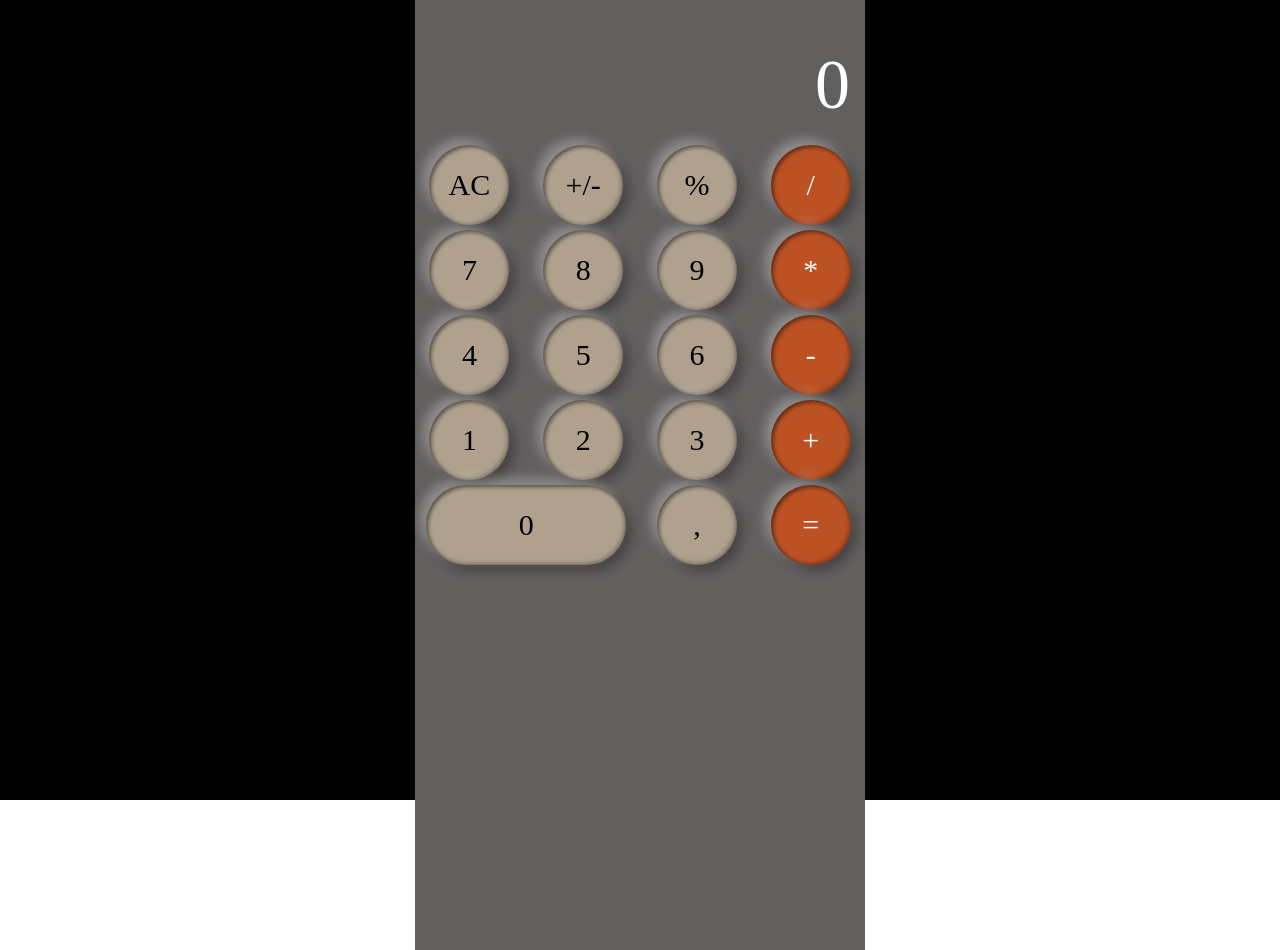
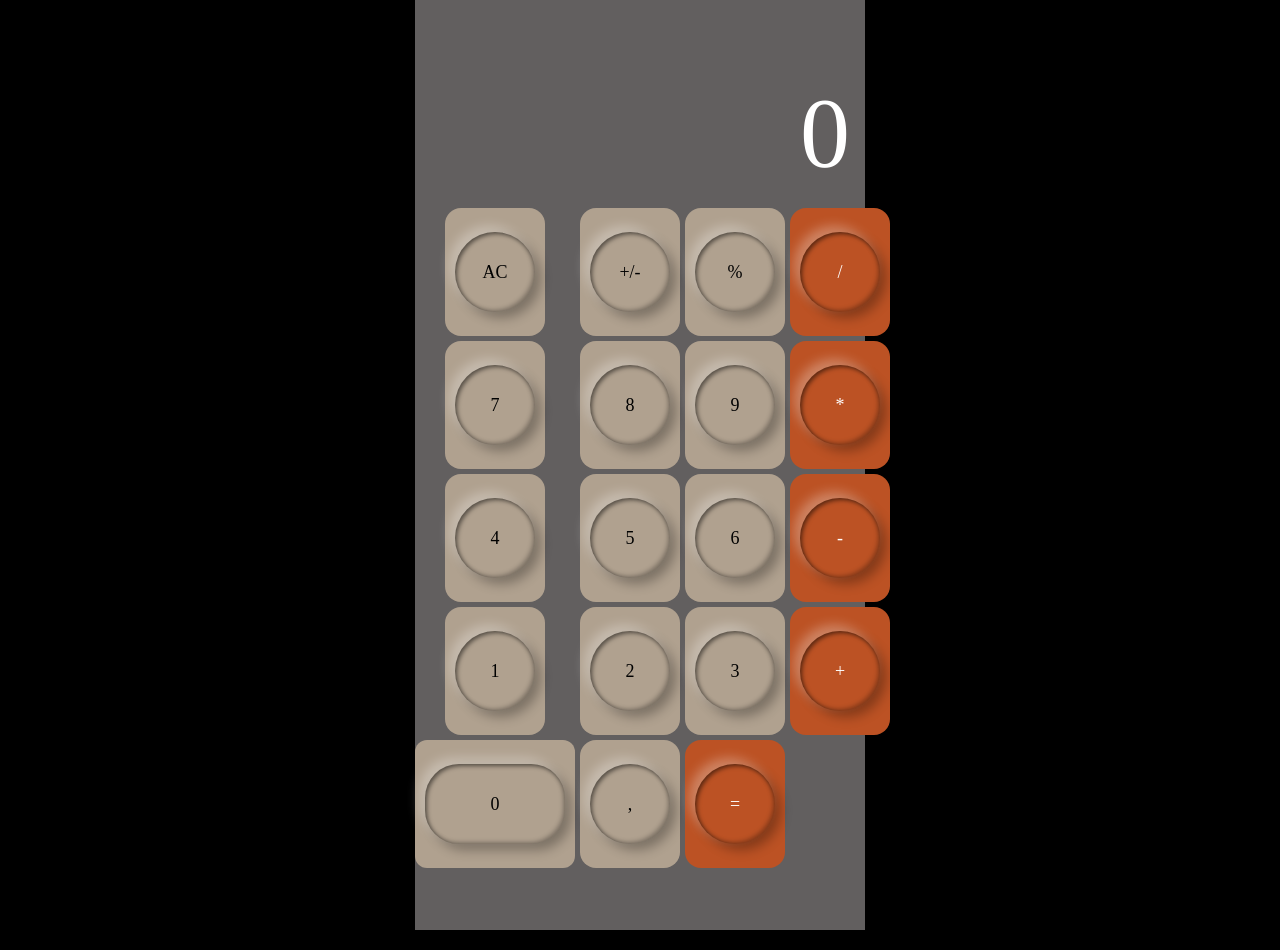
Before and after one commit to vlaskiri/Calculate, a plain HTML site: page index.html in a window 1280 px wide. Drawn offline with Linux system fonts and the light colour scheme.

Commit message:
Project 1.2

```diff
--- a/index.html
+++ b/index.html
@@ -2,7 +2,8 @@
 <html lang="en">
 <head>
     <meta charset="UTF-8">
-    <meta name="viewport" content="width=device-width, user-scalable=no, initial-scale=1.0, maximum-scale=1.0, minimum-scale=1.0">
+    <meta name="viewport"
+          content="width=device-width, user-scalable=no, initial-scale=1.0, maximum-scale=1.0, minimum-scale=1.0">
     <link rel="stylesheet" href="styles/reset.css">
     <link rel="stylesheet" href="styles/index.css">
     <title>Calculate</title>
@@ -11,47 +12,94 @@
 
 <main>
     <div class="calculate-front">
-        <div class="result">0</div>
-            <div class="parent">
-                <div class="operation div1">AC</div>
-                <div class="operation div2">+/-</div>
-                <div class="operation div3">%</div>
-                <div class="operation div4">/</div>
-                <div class="operation div5">7</div>
-                <div class="operation div6">8</div>
-                <div class="operation div7">9</div>
-                <div class="operation div8">*</div>
-                <div class="operation div9">4</div>
-                <div class="operation div10">5</div>
-                <div class="operation div11">6</div>
-                <div class="operation div12">-</div>
-                <div class="operation div13">1</div>
-                <div class="operation div14">2</div>
-                <div class="operation div15">3</div>
-                <div class="operation div16">+</div>
-                <div class="operation div17">0</div>
-                <div class="operation div18">,</div>
-                <div class="operation div19">=</div>
+        <div class="result">
+            <p>0</p>
+        </div>
+
+        <div class="parent-buttons">
+
+            <div class="background-btn">
+                <div class="btn ac">AC</div>
             </div>
+
+            <div class="background-btn">
+                <div class="btn plus-minus">+/-</div>
+            </div>
+
+            <div class="background-btn">
+                <div class="btn percent">%</div>
+            </div>
+
+            <div class="background-btn red">
+                <div class="btn division bg-red">/</div>
+            </div>
+
+            <div class="background-btn">
+                <div class="btn seven">7</div>
+            </div>
+
+            <div class="background-btn">
+                <div class="btn eight">8</div>
+            </div>
+
+            <div class="background-btn">
+                <div class="btn nine">9</div>
+            </div>
+
+            <div class="background-btn red">
+                <div class="btn multiply bg-red">*</div>
+            </div>
+
+            <div class="background-btn">
+                <div class="btn four">4</div>
+            </div>
+
+            <div class="background-btn">
+                <div class="btn five">5</div>
+            </div>
+
+            <div class="background-btn">
+                <div class="btn six">6</div>
+            </div>
+
+            <div class="background-btn red">
+                <div class="btn minus bg-red">-</div>
+            </div>
+
+            <div class="background-btn">
+                <div class="btn one">1</div>
+            </div>
+
+            <div class="background-btn">
+                <div class="btn two">2</div>
+            </div>
+
+            <div class="background-btn">
+                <div class="btn three">3</div>
+            </div>
+
+            <div class="background-btn red">
+                <div class="btn plus bg-red">+</div>
+            </div>
+
+            <div class="background-btn-zero">
+                <div class="btn zero">0</div>
+            </div>
+
+            <div class="background-btn">
+                <div class="btn dot">,</div>
+            </div>
+
+            <div class="background-btn red">
+                <div class="btn equal bg-red">=</div>
+            </div>
+
+        </div>
+
     </div>
-
-
-
-<!--    <input class="js-input-a" type="number">-->
-<!--    <input class="js-input-b" type="number">-->
-<!--    <select class="js-operation">-->
-<!--        <option value="+">+</option>-->
-<!--        <option value="-">-</option>-->
-<!--        <option value="*">*</option>-->
-<!--        <option value="/">/</option>-->
-<!--    </select>-->
-<!--    <button class="js-btn-result">Result</button>-->
-<!--    <p class="js-output"></p>-->
 
 </main>
 
-
 <script src="index.js"></script>
-<script src="math.js"></script>
 </body>
 </html>
--- a/math.js
+++ /dev/null
@@ -1,46 +0,0 @@
-function suma(a, b) {
-    return a + b;
-}
-
-function subtraction(a, b) {
-    return a - b;
-}
-
-function multiplication(a, b) {
-    return a * b;
-
-}
-
-function division(a, b) {
-    return a / b;
-}
-
-const OPERATION = {
-    suma: '+',
-    subtraction: '-',
-    multiplication: '*',
-    division: '/'
-};
-
-function calculate ({ a, b, operation }) {
-    let result = null;
-
-    switch (operation) {
-        case OPERATION.suma:
-            result = suma(a, b);
-            break;
-        case OPERATION.subtraction:
-            result = subtraction(a, b);
-            break;
-        case OPERATION.multiplication:
-            result = multiplication(a, b);
-            break;
-        case OPERATION.division:
-            result = division(a, b);
-            break;
-        default:
-            break;
-    }
-
-    return result;
-}
--- a/styles/index.css
+++ b/styles/index.css
@@ -1,20 +1,25 @@
+body {
+    background-color: black;
+}
+
 main {
-    background-color: black;
+    margin: auto;
+    width: 100vh;
     height: 100vh;
 }
+
 .calculate-front {
     display: flex;
+    justify-content: center;
     flex-direction: column;
     background: #625F5F;
     width: 450px;
-    height: 950px;
+    height: 930px;
     margin: 0 auto;
     gap: 5px;
-
 }
 
 .result {
-    font-size: 70px;
     display: flex;
     flex-direction: row-reverse;
     color: white;
@@ -24,92 +29,179 @@ main {
     align-items: flex-end;
 }
 
-.parent {
+.result p {
+    font-size: 100px;
+}
+
+.background-btn {
     display: grid;
-    grid-template-columns: repeat(4, 1fr);
-    grid-template-rows: repeat(4, 1fr);
-    grid-column-gap: 5px;
-    grid-row-gap: 5px;
+    width: 100px;
+    padding: 24px 10px;
+    background: #B0A18F;
+    border-radius: 16px;
+}
+
+.background-btn-zero {
+    display: grid;
+    width: 160px;
+    padding: 24px 10px;
+    background: #B0A18F;
+    border-radius: 12px;
+}
+
+
+.background-btn.red {
+    background: #BC5224;
+}
+
+.btn.bg-red {
+    background: #BC5224;
+    color: white;
+}
+
+.parent-buttons {
+    display: grid;
+    grid-template-areas:
+            'ac plus-minus percent division'
+            'seven eight nine multiply'
+            'four five six minus'
+            'one two three plus'
+            'zero zero dot equal';
+    grid-gap: 5px;
     justify-items: center;
 }
 
-.operation {
-    font-size: 30px;
+.btn {
+    font-size: 18px;
     width: 80px;
     height: 80px;
-    display: flex;
-    justify-content: center;
-    align-items: center;
+    text-align: center;
+    line-height: 80px;
     background: #B0A18F;
-    color: black;
-    /*border: 1px solid white;*/
     border-radius: 50%;
-    box-shadow:
-            -6px -6px 12px rgba(255, 255, 255, 0.3),
-            6px 6px 12px rgba(0, 0, 0, 0.3),
-            inset 2px 2px 4px rgba(0, 0, 0, 0.5),
-            inset -2px -2px 4px rgba(0, 0, 0, 0.25);
-    padding: 5px;
+    box-shadow: -6px -6px 12px rgba(255, 255, 255, 0.3),
+    6px 6px 12px rgba(0, 0, 0, 0.3),
+    inset 2px 2px 4px rgba(0, 0, 0, 0.5),
+    inset -2px -2px 4px rgba(0, 0, 0, 0.25);
+    cursor: pointer;
+    user-select: none;
 }
 
-.div1 { grid-area: 1 / 1 / 2 / 2; }
-
-.div2 { grid-area: 1 / 2 / 2 / 3; }
-
-.div3 { grid-area: 1 / 3 / 2 / 4; }
-
-.div4 {
-    color: white;
-    grid-area: 1 / 4 / 2 / 5;
-    background: #BC5224;
+.btn.zero {
+    grid-area: zero;
+    width: 140px;
+    border-radius: 34px;
 }
 
-.div5 { grid-area: 2 / 1 / 3 / 2; }
-
-.div6 { grid-area: 2 / 2 / 3 / 3; }
-
-.div7 { grid-area: 2 / 3 / 3 / 4; }
-
-.div8 {
-    color: white;
-    grid-area: 2 / 4 / 3 / 5;
-    background: #BC5224;
+.btn:hover {
+    filter: brightness(110%);
 }
 
-.div9 { grid-area: 3 / 1 / 4 / 2; }
-
-.div10 { grid-area: 3 / 2 / 4 / 3; }
-
-.div11 { grid-area: 3 / 3 / 4 / 4; }
-
-.div12 {
-    color: white;
-    grid-area: 3 / 4 / 4 / 5;
-    background: #BC5224;
+.btn:active {
+    filter: brightness(90%);
 }
 
-.div13 { grid-area: 4 / 1 / 5 / 2; }
+/*.btn-zero {*/
+/*    font-size: 16px;*/
+/*    width: 200px;*/
+/*    height: 80px;*/
+/*    display: flex;*/
+/*    justify-content: center;*/
+/*    align-items: center;*/
+/*    background: #B0A18F;*/
+/*    border-radius: 100px;*/
+/*    box-shadow:*/
+/*            -6px -6px 12px rgba(255, 255, 255, 0.3),*/
+/*            6px 6px 12px rgba(0, 0, 0, 0.3),*/
+/*            inset 2px 2px 4px rgba(0, 0, 0, 0.5),*/
+/*            inset -2px -2px 4px rgba(0, 0, 0, 0.25);*/
 
-.div14 { grid-area: 4 / 2 / 5 / 3; }
+/*}*/
+/*.ac {*/
+/*    grid-area: 1 / 1 / 2 / 2;*/
+/*}*/
 
-.div15 { grid-area: 4 / 3 / 5 / 4; }
+/*.plus-minus {*/
+/*    grid-area: 1 / 2 / 2 / 3;*/
+/*}*/
 
-.div16 {
-    color: white;
-    grid-area: 4 / 4 / 5 / 5;
-    background: #BC5224;
-}
+/*.percent {*/
+/*    grid-area: 1 / 3 / 2 / 4;*/
+/*}*/
 
-.div17 {
-    grid-area: 5 / 1 / 6 / 3;
-    width: 200px;
-    border-radius: 50px;
-}
+/*.division {*/
+/*    color: white;*/
+/*    grid-area: 1 / 4 / 2 / 5;*/
+/*    background: #BC5224;*/
+/*}*/
 
-.div18 { grid-area: 5 / 3 / 6 / 4; }
+/*.seven {*/
+/*    grid-area: 2 / 1 / 3 / 2;*/
+/*}*/
 
-.div19 {
-    color: white;
-    grid-area: 5 / 4 / 6 / 5;
-    background: #BC5224;
-}
+/*.eight {*/
+/*    grid-area: 2 / 2 / 3 / 3;*/
+/*}*/
+
+/*.nine {*/
+/*    grid-area: 2 / 3 / 3 / 4;*/
+/*}*/
+
+/*.multiply {*/
+/*    color: white;*/
+/*    grid-area: 2 / 4 / 3 / 5;*/
+/*    background: #BC5224;*/
+/*}*/
+
+/*.four {*/
+/*    grid-area: 3 / 1 / 4 / 2;*/
+/*}*/
+
+/*.five {*/
+/*    grid-area: 3 / 2 / 4 / 3;*/
+/*}*/
+
+/*.six {*/
+/*    grid-area: 3 / 3 / 4 / 4;*/
+/*}*/
+
+/*.minus {*/
+/*    color: white;*/
+/*    grid-area: 3 / 4 / 4 / 5;*/
+/*    background: #BC5224;*/
+/*}*/
+
+/*.one {*/
+/*    grid-area: 4 / 1 / 5 / 2;*/
+/*}*/
+
+/*.two {*/
+/*    grid-area: 4 / 2 / 5 / 3;*/
+/*}*/
+
+/*.three {*/
+/*    grid-area: 4 / 3 / 5 / 4;*/
+/*}*/
+
+/*.plus {*/
+/*    color: white;*/
+/*    grid-area: 4 / 4 / 5 / 5;*/
+/*    background: #BC5224;*/
+/*}*/
+
+/*.zero {*/
+/*    grid-area: 5 / 1 / 6 / 3;*/
+/*    width: 214px;*/
+/*    height: 128px;*/
+/*    border-radius: 16px;*/
+/*}*/
+
+/*.dot {*/
+/*    grid-area: 5 / 3 / 6 / 4;*/
+/*}*/
+
+/*.equal {*/
+/*    color: white;*/
+/*    grid-area: 5 / 4 / 6 / 5;*/
+/*    background: #BC5224;*/
+/*}*/
```
Also changed, not shown: index.js (+87 -12 lines).
